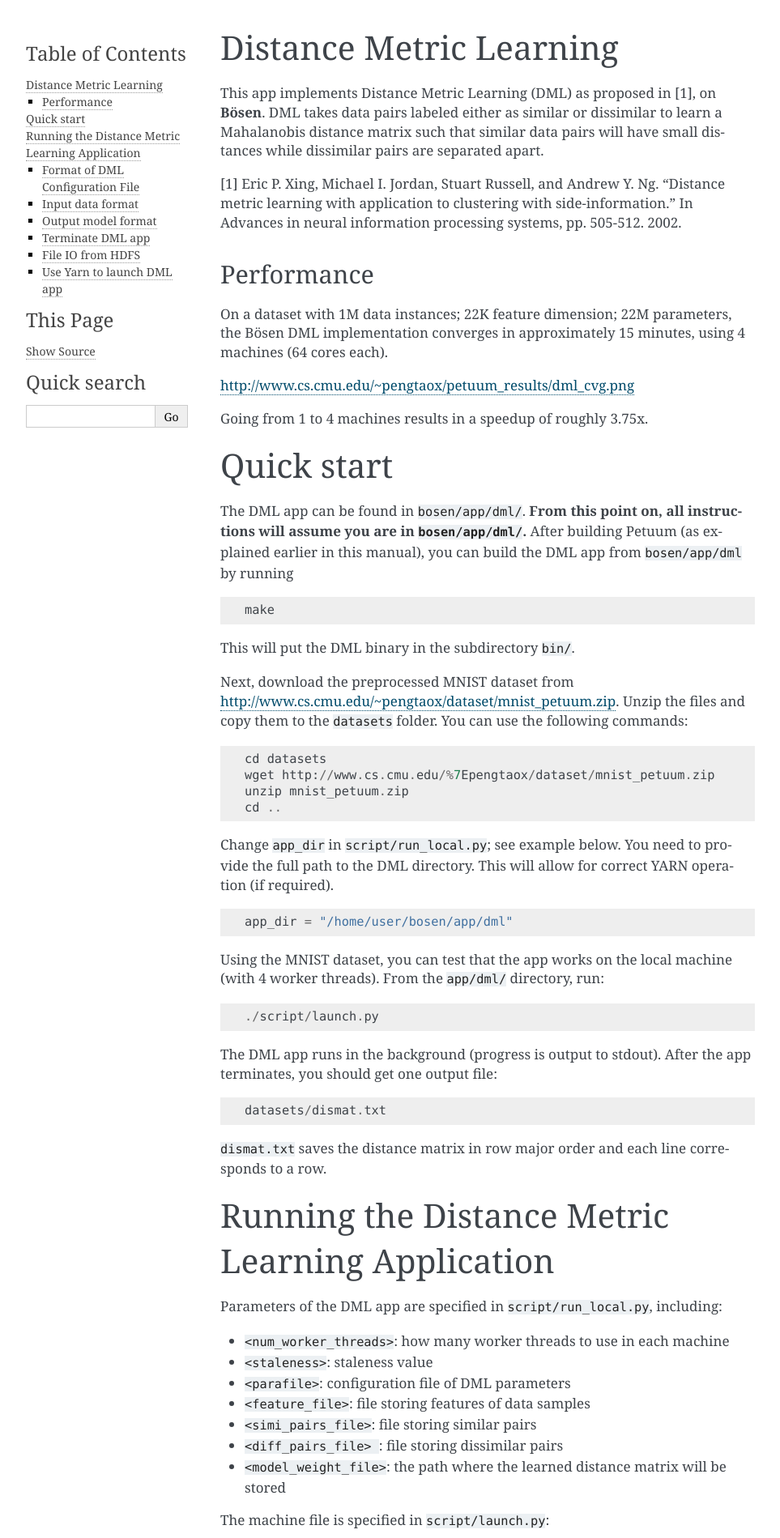
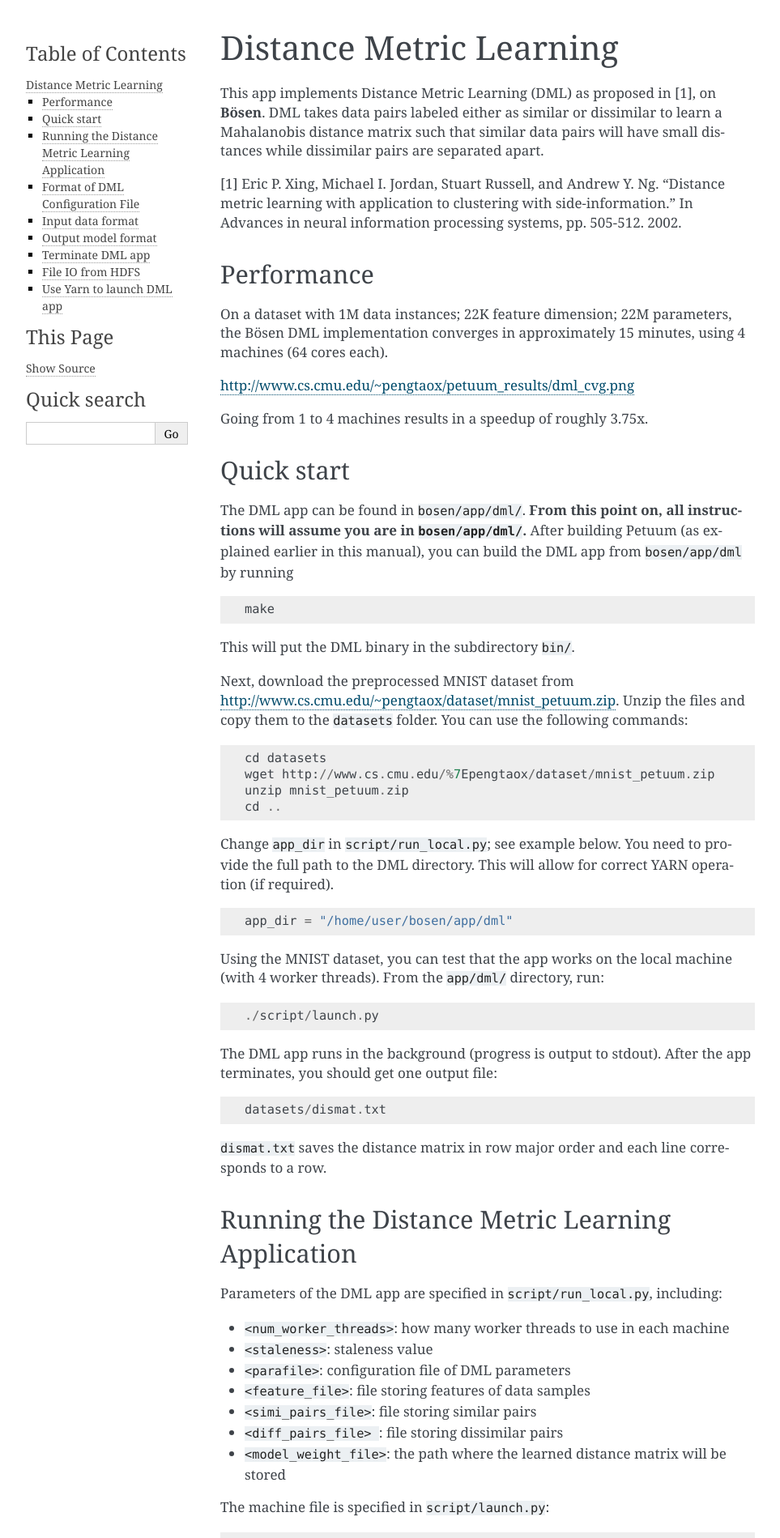
Before and after one commit to sailing-pmls/pmls.readthedocs.io, a Sphinx documentation site: the page built from docs/distance-metric-learning.md, in a window 1280 px wide. Shown: the top 1899 px of the page at 81% size, without its empty margins (148-1111 px from the left). Built offline with Sphinx 7.4.7, drawn with Linux system fonts in a browser that asks for light colours.

```diff
--- a/docs/distance-metric-learning.md
+++ b/docs/distance-metric-learning.md
@@ -4,7 +4,7 @@ This app implements Distance Metric Learning (DML) as proposed in [1], on **Bös
 
 [1] Eric P. Xing, Michael I. Jordan, Stuart Russell, and Andrew Y. Ng. "Distance metric learning with application to clustering with side-information." In Advances in neural information processing systems, pp. 505-512. 2002.
 
-### Performance
+## Performance
 
 On a dataset with 1M data instances; 22K feature dimension; 22M parameters, the Bösen DML implementation converges in approximately 15 minutes, using 4 machines (64 cores each).
 
@@ -12,7 +12,7 @@ On a dataset with 1M data instances; 22K feature dimension; 22M parameters, the
 
 Going from 1 to 4 machines results in a speedup of roughly 3.75x.
 
-# Quick start
+## Quick start
 
 The DML app can be found in `bosen/app/dml/`. **From this point on, all instructions will assume you are in `bosen/app/dml/`.** After building Petuum (as explained earlier in this manual), you can build the DML app from `bosen/app/dml` by running
 
@@ -50,7 +50,7 @@ datasets/dismat.txt
 `dismat.txt` saves the distance matrix in row major order and each line corresponds to a row.
 
 
-# Running the Distance Metric Learning Application
+## Running the Distance Metric Learning Application
 
 Parameters of the DML app are specified in `script/run_local.py`, including:
 * `<num_worker_threads>`: how many worker threads to use in each machine
```
